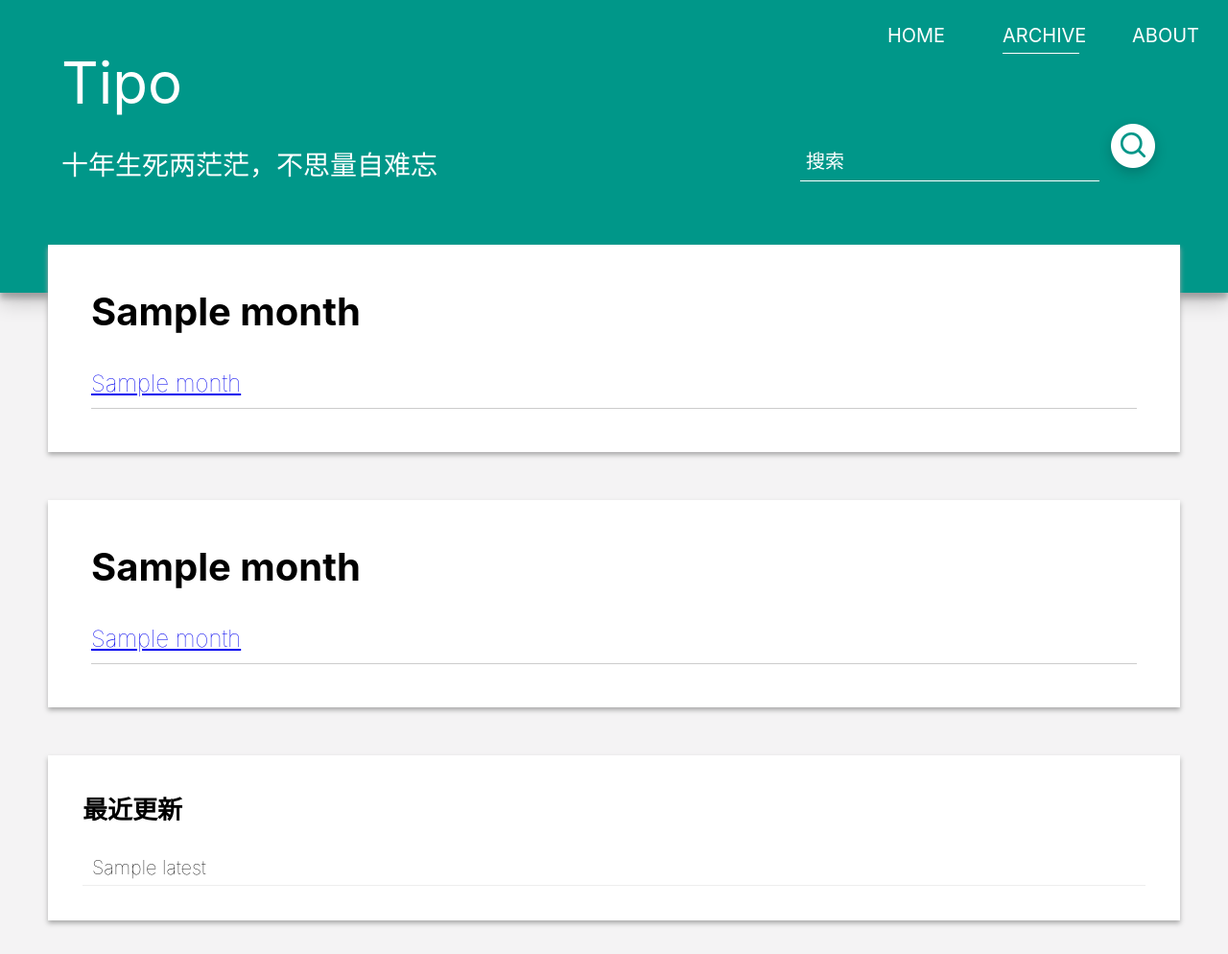
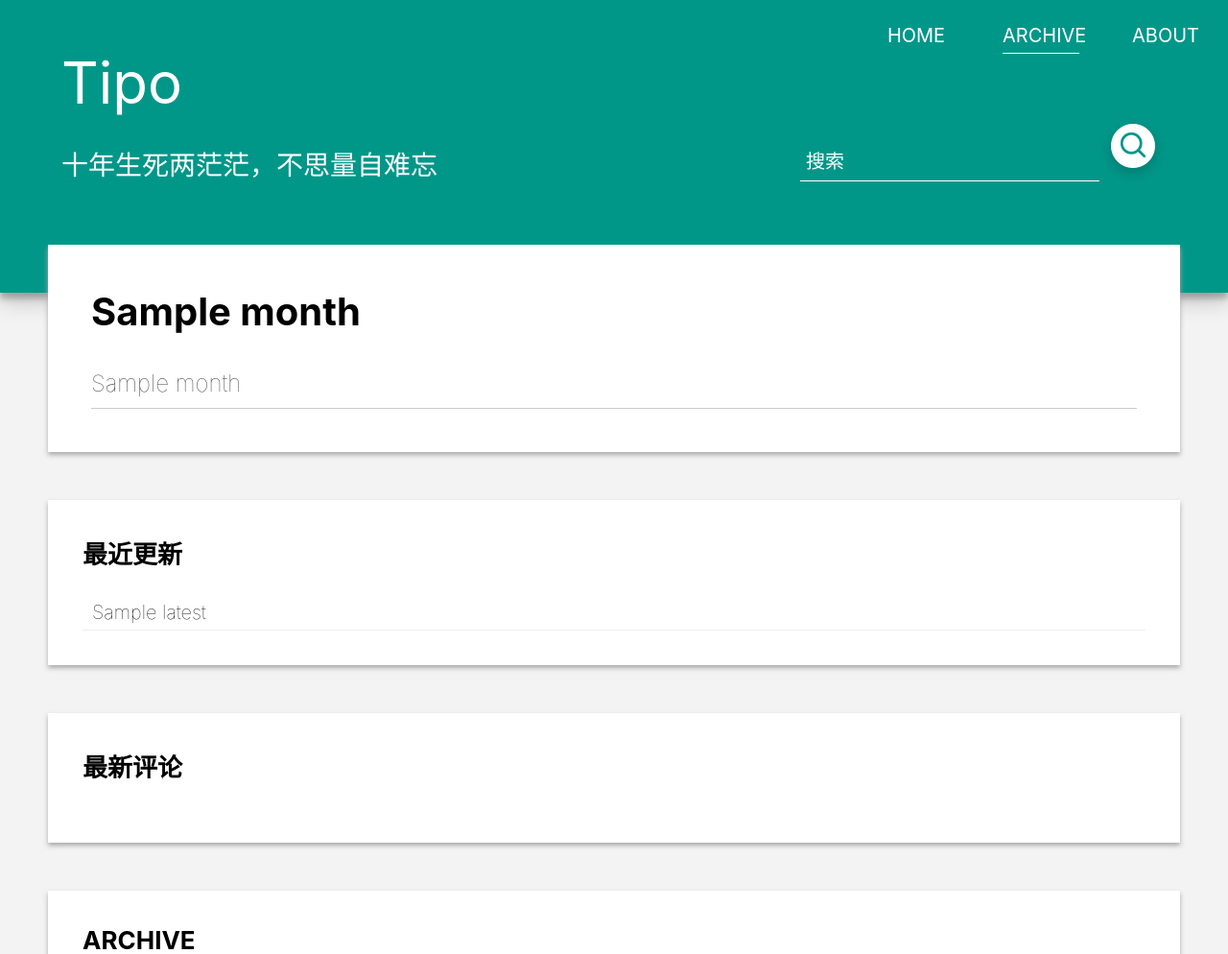
Before and after one commit to knowncold/Tipo, a Flask app: template app/templates/archive.html in a window 1280 px wide. Shown: the top 994 px of the page at 96% size. Run offline with Flask 2, Linux system fonts and the light colour scheme; the template is opened without the code that fills it: most values are stand-ins (such as "Sample title", 1, 10 or a date in 2020); some libraries are stand-ins or nearby versions.

Commit message:
Update <a> in archive

```diff
--- a/app/static/css/archive.css
+++ b/app/static/css/archive.css
@@ -102,6 +102,10 @@ img {
     box-shadow: 0 3px 5px #aaa;
     background-color: #fff;
     margin-bottom: 50px;
+}
+.archive_left a {
+    text-decoration: none;
+    color: #444444;
 }
 .archive_l h1 {
     font-size: 40px;
--- a/app/templates/archive.html
+++ b/app/templates/archive.html
@@ -61,16 +61,6 @@
 					{% endfor %}
 					</ul>
 				{% endfor %}
-            </div>
-            <div class="archive_left">
-                {% for month in blog_list %}
-                <h1>{{ month }}</h1>
-                <ul>
-                    {% for blog in blog_list[month] %}
-                    <li><a href="{{ blog.url() }}">{{ blog.title }}</a></li>
-                    {% endfor %}
-                </ul>
-                {% endfor %}
             </div>
         </div>
             <div class="blog_right">
```
